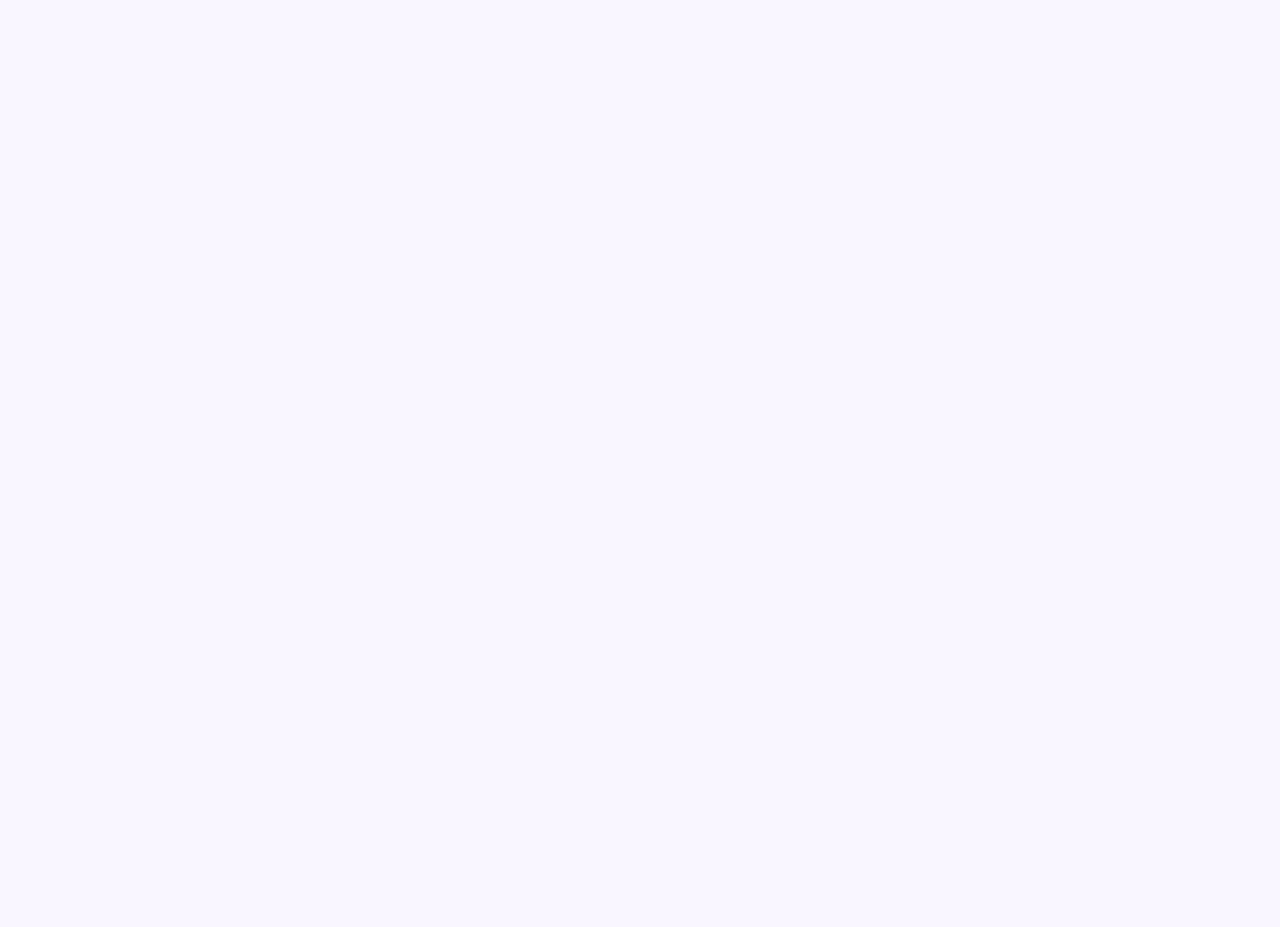
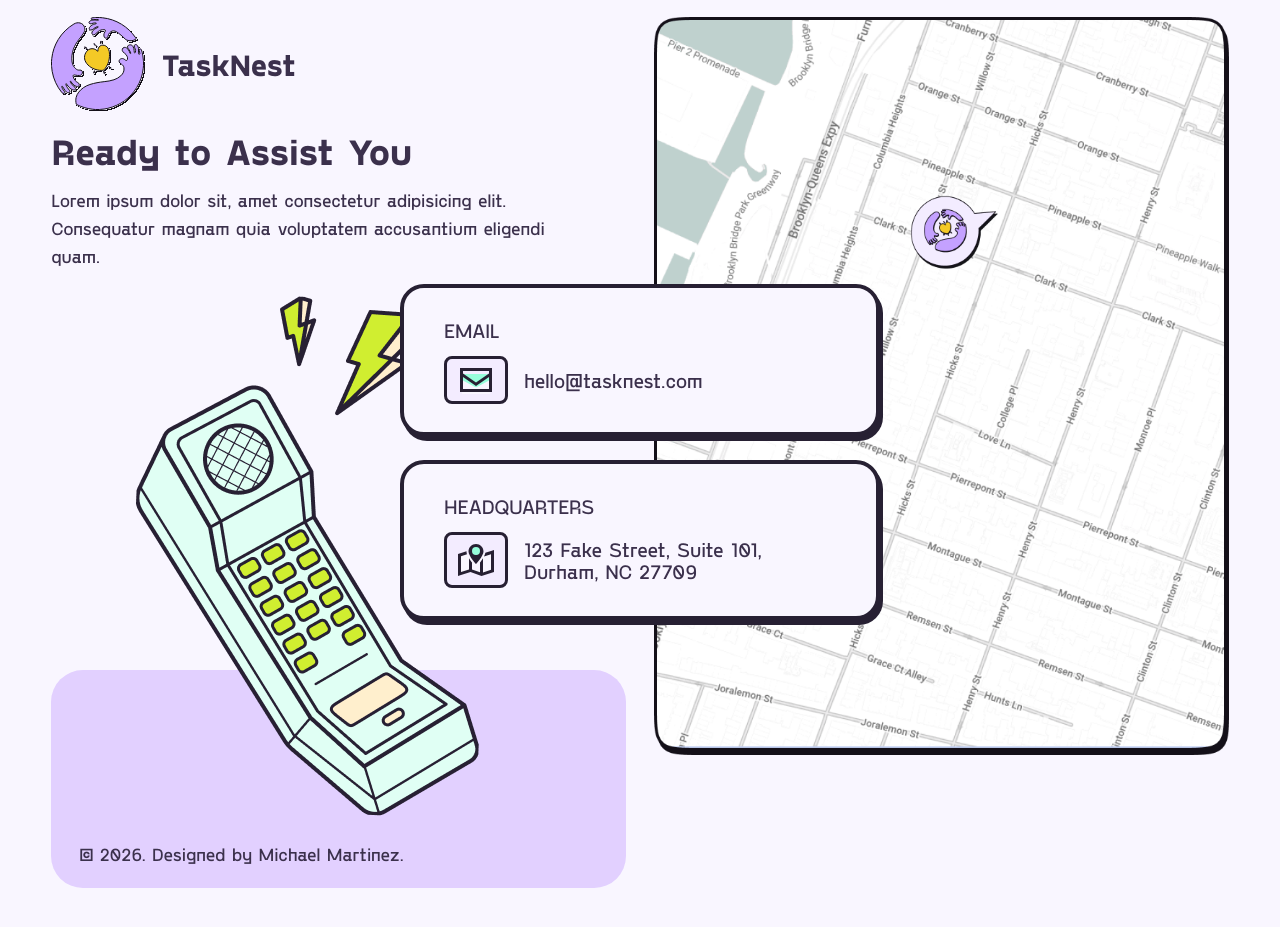
Before and after one commit to MichaelRMartinez/GSAP-nextjs-landing-page, a Next.js app: page / in a window 1280 px wide. Shown: the part 3600-4527 px from the top of the page. Before the commit the page ends 3577 px from the top, so only its background shows below. Built offline with nearby package versions, Linux system fonts and the light colour scheme.

Commit message:
create Footer component without animations

```diff
--- a/components/Footer.tsx
+++ b/components/Footer.tsx
@@ -1,5 +1,81 @@
+import Image from "next/image";
+
 export default function Footer() {
   return (<>
-    <div>Footer</div>
+    <footer className="py-16">
+      <div className="container grid gap-7 lg:grid-cols-2 relative">
+
+        {/* CONTENT */}
+        <div className="space-y-5 relative flex flex-col">
+          {/* LOGO */}
+          <div className="flex items-center gap-4">
+            <Image
+              src="/images/logo.svg"
+              alt="TaskNest logo"
+              width={94}
+              height={94}
+            />
+            <p className="text-3xl font-bold">TaskNest</p>
+          </div>
+
+          {/* TEXT */}
+          <div className="space-y-4">
+            <h3 className="font-bold text-3xl lg:text-4xl">Ready to Assist You</h3>
+            <p className="max-w-lg">Lorem ipsum dolor sit, amet consectetur adipisicing elit. Consequatur magnam quia voluptatem accusantium eligendi quam.</p>
+          </div>
+
+          {/* IMAGE */}
+          <div className="max-w-max mx-8 lg:mx-18">
+            <Image
+              src="/images/footer-img-1.png"
+              alt="phone graphic"
+              width={375}
+              height={350}
+            />
+          </div>
+          <p className="mt-auto px-4 sm:px-7">&copy; {new Date().getFullYear()}. Designed by Michael Martinez.</p>
+
+          {/* BACKGROUND COLOR */}
+          <div className="bg-footerClr h-1/4 absolute bottom-0 right-0 w-full -z-10 rounded-4xl" />
+        </div>
+
+        {/* IMAGE */}
+        <div className="max-w-max">
+          <Image
+            src="/images/footer-img-2.png"
+            alt="TaskNest map location"
+            width={797}
+            height={1024}
+          />
+        </div>
+
+        {/* CARDS */}
+        <div className="lg:absolute lg:top-1/2 lg:left-1/2 lg:-translate-1/2 max-w-120 w-full space-y-6">
+          {/* CARD */}
+          <div className="card px-10 py-7 space-y-3 bg-background footer-card">
+            <p className="uppercase text-xl">Email</p>
+            <div className="flex items-center gap-4">
+              {/* ICON */}
+              <div className="shrink-0">
+                <img src="/images/footer-icon-1.svg" alt="email icon" />
+              </div>
+              <h4 className="text-xl">hello@tasknest.com</h4>
+            </div>
+          </div>
+          {/* CARD */}
+          <div className="card px-10 py-7 space-y-3 bg-background footer-card">
+            <p className="uppercase text-xl">HeadQuarters</p>
+            <div className="flex items-center gap-4">
+              {/* ICON */}
+              <div className="shrink-0">
+                <img src="/images/footer-icon-2.svg" alt="email icon" />
+              </div>
+              <h4 className="text-xl">123 Fake Street, Suite 101, Durham, NC 27709</h4>
+            </div>
+          </div>
+        </div>
+
+      </div>
+    </footer>
   </>)
 }
```
